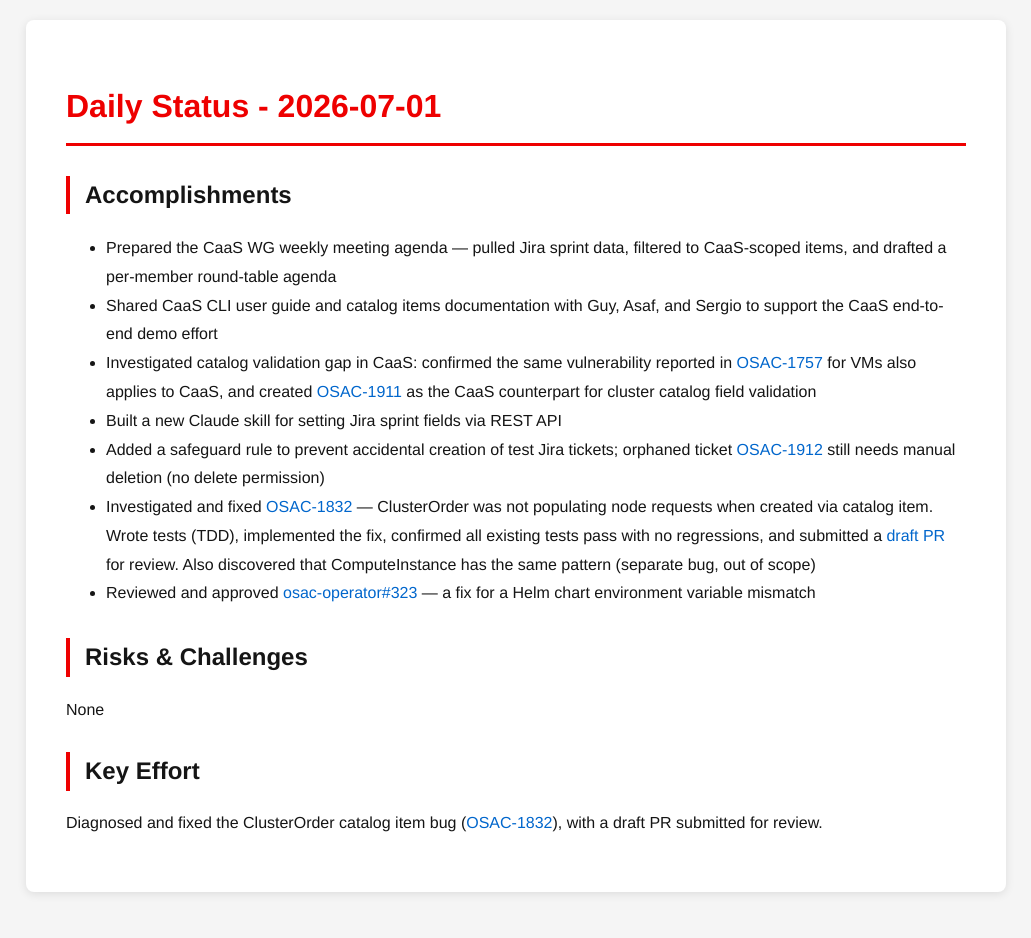
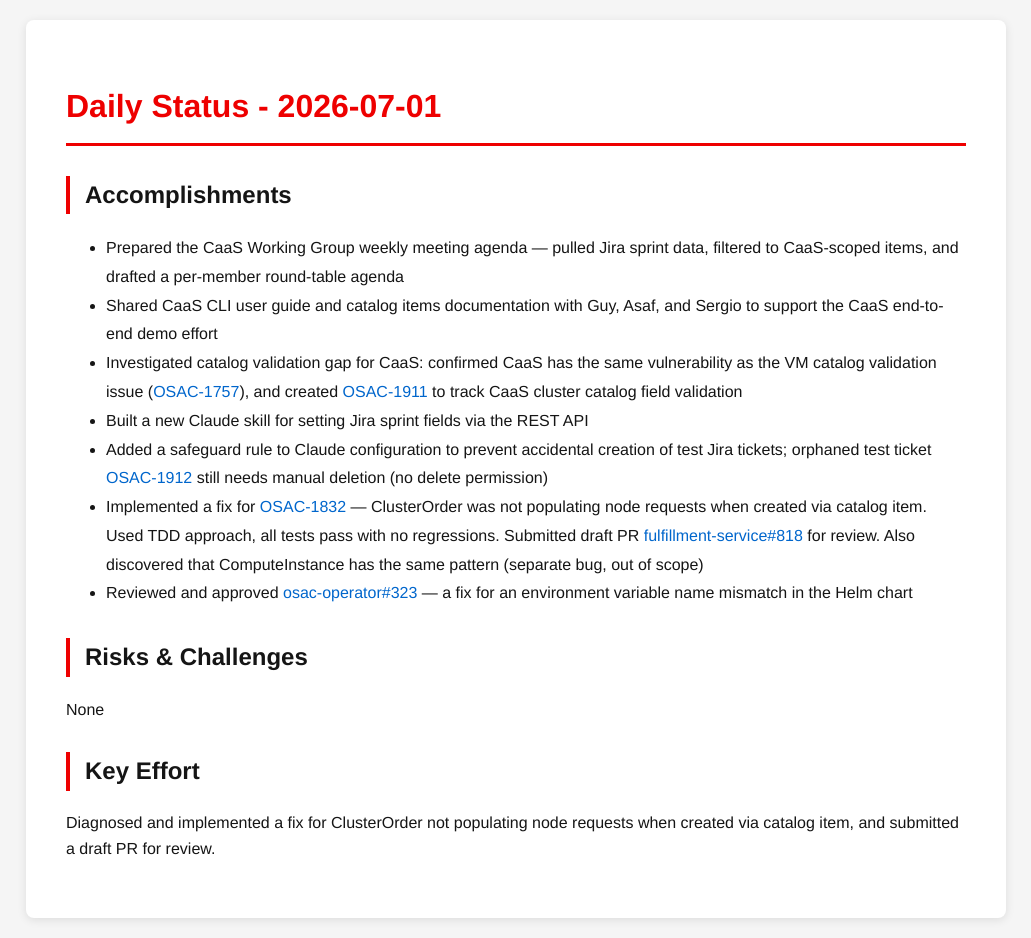
Before and after one commit to tzvatot/daily-status, a Jekyll site: the page built from 2026-07-01.md, in a window 1280 px wide. Shown: the whole page, without its empty margins (124-1155 px from the left). Built offline with Jekyll 4.4.1, drawn with Linux system fonts in a browser that asks for light colours; before the commit the page ends 912 px from its top, so only the background shows below that.

Commit message:
Daily status update - 2026-07-01

```diff
--- a/2026-07-01.md
+++ b/2026-07-01.md
@@ -7,16 +7,16 @@
 # Daily Status - 2026-07-01
 
 ## Accomplishments
-- Prepared the CaaS WG weekly meeting agenda — pulled Jira sprint data, filtered to CaaS-scoped items, and drafted a per-member round-table agenda
+- Prepared the CaaS Working Group weekly meeting agenda — pulled Jira sprint data, filtered to CaaS-scoped items, and drafted a per-member round-table agenda
 - Shared CaaS CLI user guide and catalog items documentation with Guy, Asaf, and Sergio to support the CaaS end-to-end demo effort
-- Investigated catalog validation gap in CaaS: confirmed the same vulnerability reported in [OSAC-1757](https://redhat.atlassian.net/browse/OSAC-1757) for VMs also applies to CaaS, and created [OSAC-1911](https://redhat.atlassian.net/browse/OSAC-1911) as the CaaS counterpart for cluster catalog field validation
-- Built a new Claude skill for setting Jira sprint fields via REST API
-- Added a safeguard rule to prevent accidental creation of test Jira tickets; orphaned ticket [OSAC-1912](https://redhat.atlassian.net/browse/OSAC-1912) still needs manual deletion (no delete permission)
-- Investigated and fixed [OSAC-1832](https://redhat.atlassian.net/browse/OSAC-1832) — ClusterOrder was not populating node requests when created via catalog item. Wrote tests (TDD), implemented the fix, confirmed all existing tests pass with no regressions, and submitted a [draft PR](https://github.com/osac-project/fulfillment-service/pull/818) for review. Also discovered that ComputeInstance has the same pattern (separate bug, out of scope)
-- Reviewed and approved [osac-operator#323](https://github.com/osac-project/osac-operator/pull/323) — a fix for a Helm chart environment variable mismatch
+- Investigated catalog validation gap for CaaS: confirmed CaaS has the same vulnerability as the VM catalog validation issue ([OSAC-1757](https://redhat.atlassian.net/browse/OSAC-1757)), and created [OSAC-1911](https://redhat.atlassian.net/browse/OSAC-1911) to track CaaS cluster catalog field validation
+- Built a new Claude skill for setting Jira sprint fields via the REST API
+- Added a safeguard rule to Claude configuration to prevent accidental creation of test Jira tickets; orphaned test ticket [OSAC-1912](https://redhat.atlassian.net/browse/OSAC-1912) still needs manual deletion (no delete permission)
+- Implemented a fix for [OSAC-1832](https://redhat.atlassian.net/browse/OSAC-1832) — ClusterOrder was not populating node requests when created via catalog item. Used TDD approach, all tests pass with no regressions. Submitted draft PR [fulfillment-service#818](https://github.com/osac-project/fulfillment-service/pull/818) for review. Also discovered that ComputeInstance has the same pattern (separate bug, out of scope)
+- Reviewed and approved [osac-operator#323](https://github.com/osac-project/osac-operator/pull/323) — a fix for an environment variable name mismatch in the Helm chart
 
 ## Risks & Challenges
 None
 
 ## Key Effort
-Diagnosed and fixed the ClusterOrder catalog item bug ([OSAC-1832](https://redhat.atlassian.net/browse/OSAC-1832)), with a draft PR submitted for review.
+Diagnosed and implemented a fix for ClusterOrder not populating node requests when created via catalog item, and submitted a draft PR for review.
```
